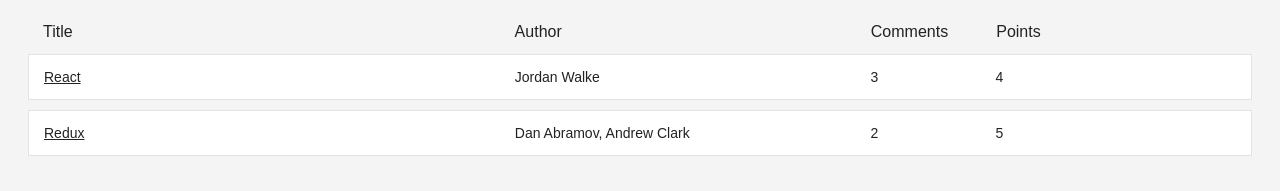
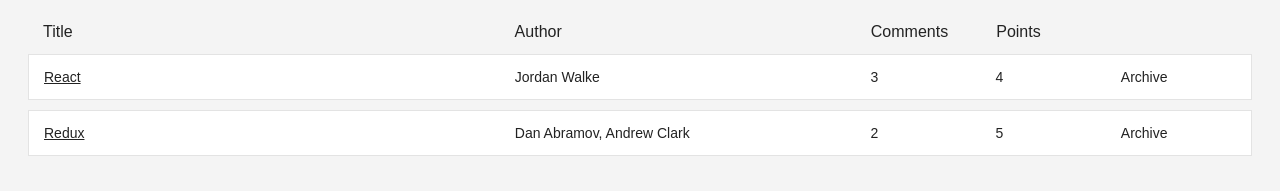
Before and after one commit to fob413/hackernews, a React (Create React App) app: page / in a window 1280 px wide. Shown: the top 191 px of the page. Built offline with nearby package versions, Linux system fonts and the light colour scheme.

Commit message:
Restructured some parts of the application

```diff
--- a/src/components/App.js
+++ b/src/components/App.js
@@ -3,9 +3,12 @@ import './App.css';
 
 import Stories from './Story/Stories';
 
-const App = ({ stories }) =>
+const App = ({ stories, onArchive }) =>
     <div className="app">
-        <Stories stories={stories}/>
+        <Stories
+            stories={stories}
+            onArchive={{onArchive}}
+        />
     </div>;
 
 export default  App;
--- a/src/components/Story/Stories.js
+++ b/src/components/Story/Stories.js
@@ -26,7 +26,7 @@ const COLUMNS = {
     },
 };
 
-const Stories = ({ stories  }) =>
+const Stories = ({ stories, onArchive  }) =>
     <div className="stories">
         <StoryHeader columns={COLUMNS} />
 
@@ -35,6 +35,7 @@ const Stories = ({ stories  }) =>
                 key={story.objectID}
                 story={story}
                 columns={COLUMNS}
+                onArchive={onArchive}
             />
         )}
     </div>;
--- a/src/components/Story/Story.js
+++ b/src/components/Story/Story.js
@@ -1,13 +1,15 @@
 import React from 'react';
 import './Story.css';
+import ButtonInline from "../reusables/ButtonInline";
 
-const Story = ({ story, columns }) => {
+const Story = ({ story, columns, onArchive }) => {
     const {
         title,
         url,
         author,
         num_comments,
         points,
+        objectID
     } = story;
 
     return (
@@ -25,6 +27,11 @@ const Story = ({ story, columns }) => {
                 {points}
             </span>
             <span style={{ width: columns.archive.width }}>
+                <ButtonInline
+                    onClick={() => onArchive(objectID)}
+                >
+                    Archive
+                </ButtonInline>
             </span>
         </div>
     );
--- /dev/null
+++ b/src/components/reusables/ButtonInline.js
@@ -0,0 +1,16 @@
+import React from 'react';
+
+const ButtonInline = ({
+    onClick,
+    type = 'button',
+    children
+}) =>
+    <button
+        type='button'
+        className='button-inline'
+        onClick={onClick}
+    >
+        {children}
+    </button>;
+
+export default ButtonInline;
--- a/src/index.js
+++ b/src/index.js
@@ -23,7 +23,7 @@ const stories = [
 ];
 
 ReactDOM.render(
-    <App stories={stories} />,
+    <App stories={stories} onArchive={() => {}} />,
     document.getElementById('root')
 );
 
```
Also changed, not shown: src/components/reusables/Button.js (added, +17 -0 lines).
